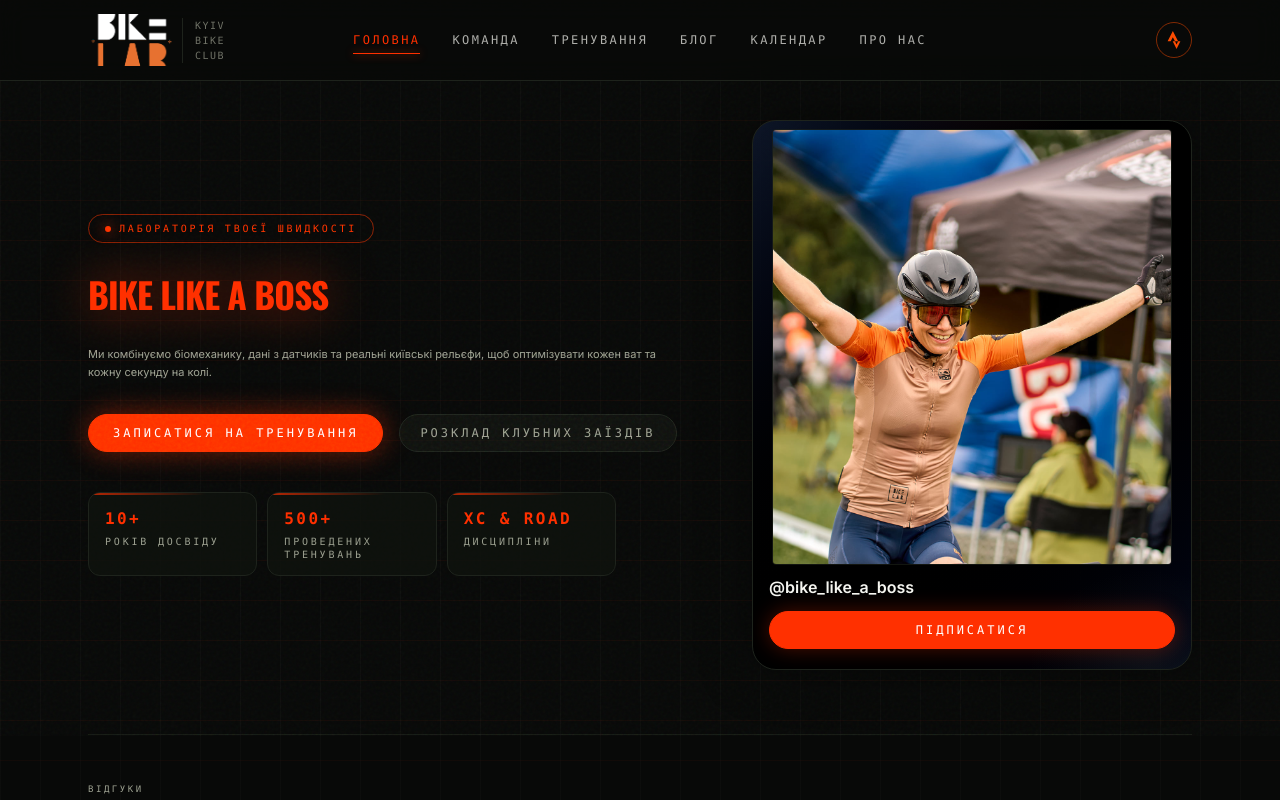
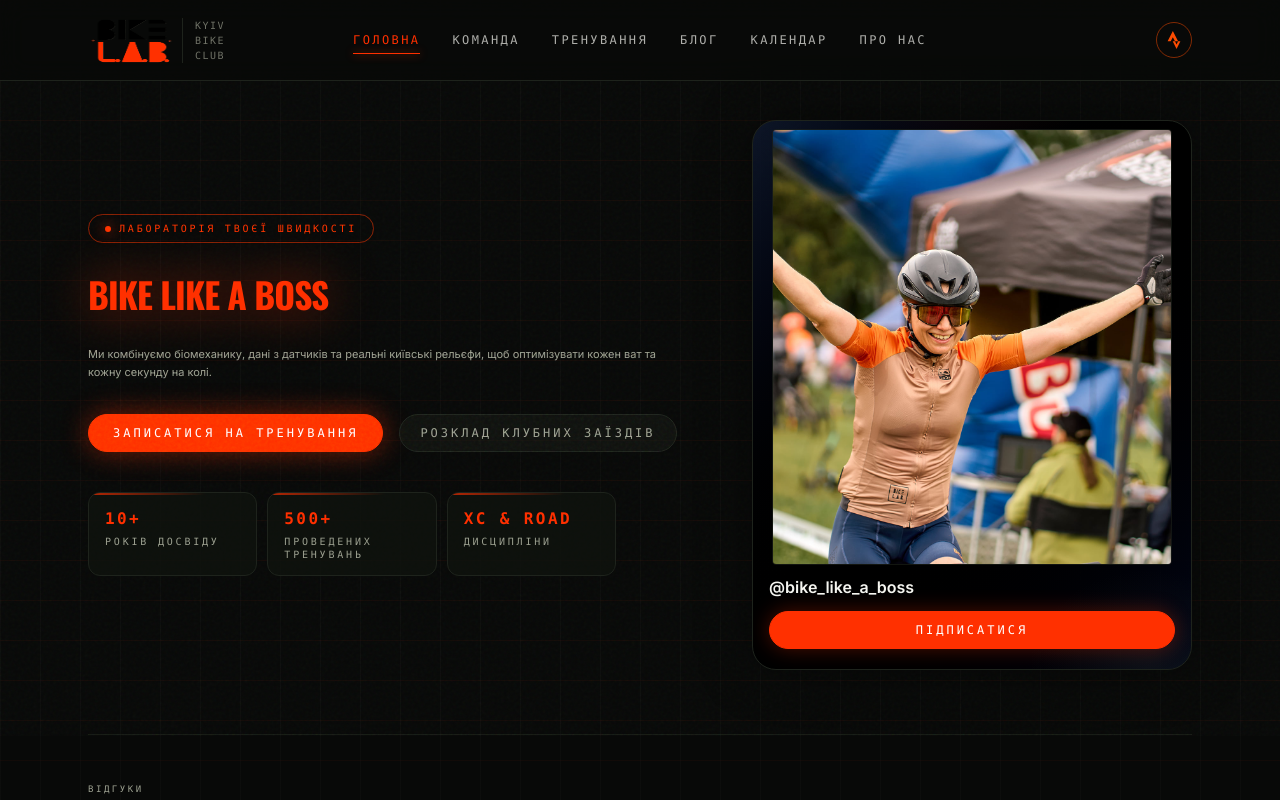
Before and after one commit to VasileAdicto/bikelab-site, a Next.js app: page / in a window 1280 px wide. Shown: the top 800 px of the page. Built offline with nearby package versions, Linux system fonts and the light colour scheme.

Commit message:
лого

```diff
--- a/src/components/logo.tsx
+++ b/src/components/logo.tsx
@@ -22,44 +22,15 @@
           isCompact ? "w-[72px] sm:w-[88px] h-[44px] sm:h-[52px]" : "w-[120px] sm:w-[140px] h-[44px] sm:h-[52px]"
         }`}
       >
-        {/* Верхня половина — біла */}
-        <span
-          className="absolute inset-0 overflow-hidden"
-          style={{ clipPath: "inset(0 0 50% 0)" }}
-        >
         <img
           src="/logo.png"
-            alt=""
+          alt="BikeLab Kyiv logo"
           width={140}
           height={52}
-            className={`h-full object-top invert outline-none [outline:none] ${
-              isCompact ? "w-auto min-w-full" : "w-full object-contain"
+          className={`h-full outline-none [outline:none] ${
+            isCompact ? "w-auto min-w-full object-left" : "w-full object-contain object-center"
           }`}
-            style={isCompact ? { objectPosition: "right center", objectFit: "cover" } : undefined}
         />
-        </span>
-
-        {/* Нижня половина — L.A.B. у кольорі акценту RGB(255, 48, 0) */}
-        <span
-          className="absolute inset-0 overflow-hidden"
-          style={{ clipPath: "inset(50% 0 0 0)" }}
-        >
-          <img
-            src="/logo.png"
-            alt=""
-            width={140}
-            height={52}
-            className={`h-full object-top outline-none [outline:none] ${
-              isCompact ? "w-auto min-w-full" : "w-full object-contain"
-            }`}
-            style={{
-              filter:
-                "invert(46%) sepia(78%) saturate(600%) hue-rotate(340deg) brightness(95%) contrast(90%)",
-              outline: "none",
-              ...(isCompact ? { objectPosition: "right center", objectFit: "cover" } : {}),
-            }}
-          />
-        </span>
       </span>
 
       {!isFooter && (
```
Lines whose indentation alone changed are shown as unchanged.
